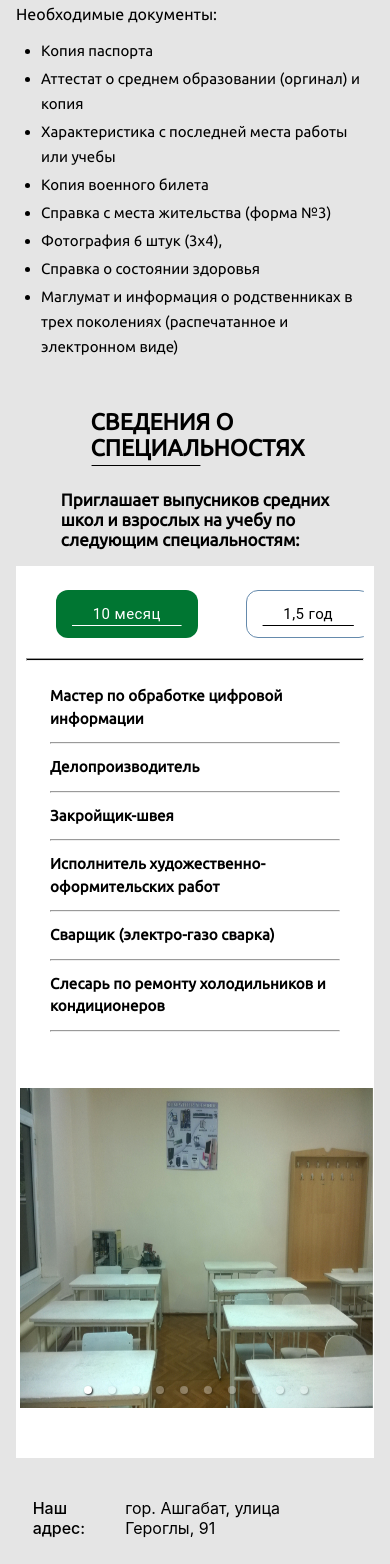
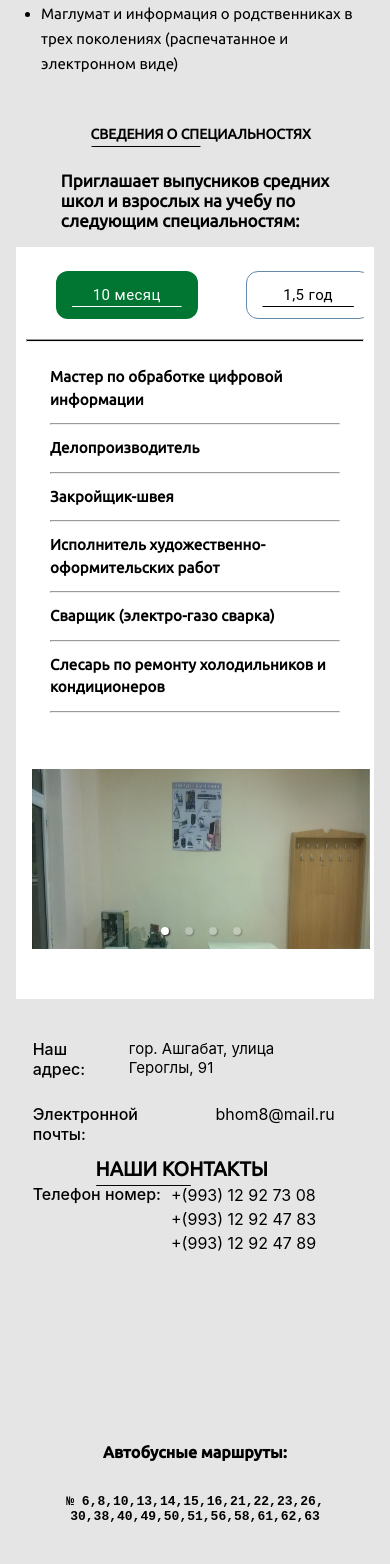
Before and after one commit to GeekSpace-Team/hunarmen8-edu-tm-front, a React (Create React App) app: page / in a window 390 px wide. Shown: the part 1340-2904 px from the top of the page. Built offline with nearby package versions, Linux system fonts and the light colour scheme.

Commit message:
media section

```diff
--- a/public/index.html
+++ b/public/index.html
@@ -5,10 +5,10 @@
     <link rel="icon" href="%PUBLIC_URL%/favicon.ico" />
     <meta name="viewport" content="width=device-width, initial-scale=1" />
     <meta name="theme-color" content="#000000" />
-    <script
+    <!-- <script
       src="https://api-maps.yandex.ru/2.1/?apikey=ваш API-ключ&lang=ru_RU"
       type="text/javascript"
-    ></script>
+    ></script> -->
     <meta
       name="description"
       content="Web site created using create-react-app"
--- a/src/components/baseSlider/baseSlider.css
+++ b/src/components/baseSlider/baseSlider.css
@@ -4,6 +4,6 @@
 }
 @media screen and (max-width: 768px) {
   .baseSliderImg img {
-    height: 350px;
+    height: 230px;
   }
 }
--- a/src/components/comeToLearn/ComeToLearn.jsx
+++ b/src/components/comeToLearn/ComeToLearn.jsx
@@ -30,7 +30,7 @@ const ComeToLearn = () => {
         <Grid item lg={4} md={4} sm={12} xs={12}></Grid>
         <Grid item lg={8} md={8} sm={12} xs={12} mb={9} className="firstWord">
           <Stack direction="column" spacing={0.5}>
-            <span>{t("come")}</span>
+            <span className="spanMedia">{t("come")}</span>
             <img
               className="lineMedia"
               src="./image/Line.svg"
@@ -80,9 +80,24 @@ const ComeToLearn = () => {
                   fontSize: "15px",
                   lineHeight: "23px",
                 }}
+                className="MediaResminama"
               >
                 {t("resmi")}
                 <br />8<sup>00</sup>
+                {t("dan")} 18<sup>00</sup> {t("namalar")}
+              </span>
+              <span
+                style={{
+                  marginTop: "20px",
+                  fontWeight: "600",
+                  marginBottom: "10px",
+                  fontFamily: "fontRegular",
+                  fontSize: "15px",
+                  lineHeight: "23px",
+                }}
+                className="mediaResminama"
+              >
+                {t("resmi")}8<sup>00</sup>
                 {t("dan")} 18<sup>00</sup> {t("namalar")}
               </span>
               <p style={{ marginBottom: "15px", fontFamily: "fontRegular" }}>
--- a/src/components/comeToLearn/comeToLearn.css
+++ b/src/components/comeToLearn/comeToLearn.css
@@ -11,6 +11,9 @@
   font-family: "fontRegular";
   font-weight: 700;
   text-transform: uppercase;
+}
+.mediaResminama {
+  display: none;
 }
 
 .hreff {
@@ -41,6 +44,9 @@ h3 {
   .professiaImg {
     height: 400px;
   }
+  .mediaResminama {
+    display: block;
+  }
   .comeTitle {
     font-size: 25px;
   }
@@ -58,4 +64,10 @@ h3 {
   .comeLearn {
     margin-top: -50px;
   }
+  .MediaResminama {
+    display: none;
+  }
+  .comeToLearnImg {
+    height: 180px;
+  }
 }
--- a/src/components/contact/Contact.jsx
+++ b/src/components/contact/Contact.jsx
@@ -24,7 +24,7 @@ const Contact = () => {
             <Grid item lg={12} md={12} xs={12} sm={12} mb={5}>
               <Stack className="adresMedia" direction={"row"} spacing={2}>
                 <span style={{ fontWeight: "500" }}>{t("adress")}</span>
-                <p>{t("addres")}</p>
+                <span className="spanMedia">{t("addres")}</span>
               </Stack>
             </Grid>
 
@@ -43,8 +43,8 @@ const Contact = () => {
               </Stack>
             </Grid>
             <Grid container>
-              <Grid item lg={3} md={3} xs={12} sm={12}></Grid>
-              <Grid item lg={9} md={9} xs={7} sm={7} mt={-2.5}>
+              <Grid item lg={3} md={3} xs={5.5} sm={5.5}></Grid>
+              <Grid item lg={9} md={9} xs={6} sm={6} mt={-6.1}>
                 <Stack spacing={0.5} className="pnFooter">
                   <a className="phoneNumbersContact" href="tel:+99312 92 73 08">
                     +(993) 12 92 73 08
--- a/src/components/contact/contact.css
+++ b/src/components/contact/contact.css
@@ -1,6 +1,9 @@
 .contact {
   margin-top: 170px;
   margin-bottom: 50px;
+}
+.pnFooter {
+  margin-top: 30px;
 }
 
 .contactMediaTitle label {
@@ -52,7 +55,7 @@
     margin-top: 50px;
   }
   .contactMediaTitle label {
-    font-size: 23px;
+    font-size: 20px;
     margin-top: 150px;
   }
   .infoMedia {
@@ -76,3 +79,16 @@
     width: 108%;
   }
 }
+/* @media only screen and (max-width: 600px) {
+  .pnFooter {
+    margin-top: -100px;
+  }
+  .namename {
+    margin-top: 50px;
+  }
+} */
+@media only screen and (max-width: 450px) {
+  .spanMedia {
+    font-size: 15px;
+  }
+}
--- a/src/components/footer/Footer.jsx
+++ b/src/components/footer/Footer.jsx
@@ -80,7 +80,7 @@ const Footer = () => {
             <Grid item lg={12} md={12} xs={12} sm={12}>
               <Stack direction={"row"} spacing={2}>
                 <span className="infoSpan">{t("adress")}</span>
-                <p style={{ fontFamily: "fontRegular", fontSize: "16px" }}>
+                <p style={{ fontFamily: "fontRegular", fontSize: "15px" }}>
                   {t("addres")}
                 </p>
               </Stack>
@@ -103,8 +103,8 @@ const Footer = () => {
               </Stack>
             </Grid>
             <Grid container>
-              <Grid item lg={5} md={5} xs={12} sm={12}></Grid>
-              <Grid item lg={7} md={7} xs={7} sm={7} mt={-2.5}>
+              <Grid item lg={5} md={5} xs={4.5} sm={4.5}></Grid>
+              <Grid item lg={7} md={7} xs={6} sm={6} mt={-6.1}>
                 <Stack spacing={2} className="pnFooter">
                   <a className="phoneNumbersFooter" href="tel:+99312 92 73 08">
                     +(993) 12 92 73 08
@@ -123,15 +123,16 @@ const Footer = () => {
           {/* Third column ends here */}
         </Grid>
         <Grid item lg={12} md={12} sm={12} xs={12} pt={7} textAlign="center">
-          <p
+          <span
+            className="FooterTitttle"
             style={{
               fontFamily: "fontRegular",
               wordSpacing: "3px",
-              fontSize: "17px",
+              fontSize: "18px",
             }}
           >
             {t("titlee")}
-          </p>
+          </span>
         </Grid>
       </Container>
     </div>
--- a/src/components/footer/footer.css
+++ b/src/components/footer/footer.css
@@ -37,6 +37,7 @@
 @media only screen and (max-width: 768px) {
   .footerText {
     padding-bottom: 10px;
+    font-size: 16px;
   }
   .footerDeartment {
     padding-top: 40px;
--- a/src/components/professia/Professia.jsx
+++ b/src/components/professia/Professia.jsx
@@ -3,7 +3,7 @@ import React, { useEffect } from "react";
 import img3 from "../../img/img3.jpg";
 import img4 from "../../img/img4.jpg";
 import img7 from "../../img/img7.jpg";
-import img8 from "../../img/img8.jpg";
+// import img8 from "../../img/img8.jpg";
 import img10 from "../../img/img10.jpg";
 import img11 from "../../img/img11.jpg";
 import img12 from "../../img/img12.jpg";
@@ -109,7 +109,7 @@ const Professia = () => {
             className="proTitleMedia"
           >
             <Stack spacing={0.5}>
-              <span>{t("okuw")}</span>
+              <span className="spanMediaa">{t("okuw")}</span>
               <img src="./image/Line.svg" alt="#" style={{ width: "110px" }} />
             </Stack>
           </Grid>
@@ -275,15 +275,13 @@ const Professia = () => {
               <div className="proffImg">
                 <img src={img7} alt="#" />
               </div>
-              <div className="proffImg">
+              {/* <div className="proffImg">
                 <img src={img8} alt="#" />
-              </div>{" "}
-              <div className="proffImg">
-                <img src={img10} alt="#" />
-              </div>{" "}
-              <div className="proffImg">
+              </div>{" "} */}
+
+              {/* <div className="proffImg">
                 <img src={img11} alt="#" />
-              </div>{" "}
+              </div>{" "} */}
               <div className="proffImg">
                 <img src={img12} alt="#" />
               </div>
--- a/src/components/professia/professia.css
+++ b/src/components/professia/professia.css
@@ -60,15 +60,44 @@
     padding-right: -30px;
   }
   .proffImg {
-    height: 320px;
-    /* padding-right: 40px; */
+    height: 180px;
   }
   .profffmed {
-    margin-left: -15.5%;
-    margin-right: -3%;
+    margin-left: -11.5%;
+    margin-right: -2%;
     margin-bottom: 40px;
   }
   .professiaContainer {
     margin-bottom: -130px;
   }
 }
+@media only screen and (max-width: 625px) {
+  .proTitleMedia span {
+    font-size: 22px;
+  }
+}
+@media only screen and (max-width: 541px) {
+  .proTitleMedia span {
+    font-size: 20px;
+  }
+}
+@media only screen and (max-width: 495px) {
+  .proTitleMedia span {
+    font-size: 18px;
+  }
+}
+@media only screen and (max-width: 461px) {
+  .proTitleMedia span {
+    font-size: 17px;
+  }
+}
+@media only screen and (max-width: 431px) {
+  .proTitleMedia span {
+    font-size: 15px;
+  }
+}
+@media only screen and (max-width: 399px) {
+  .proTitleMedia span {
+    font-size: 14px;
+  }
+}
```
Also changed, not shown: 12 other files (tests, documents, lock files or other folders).
